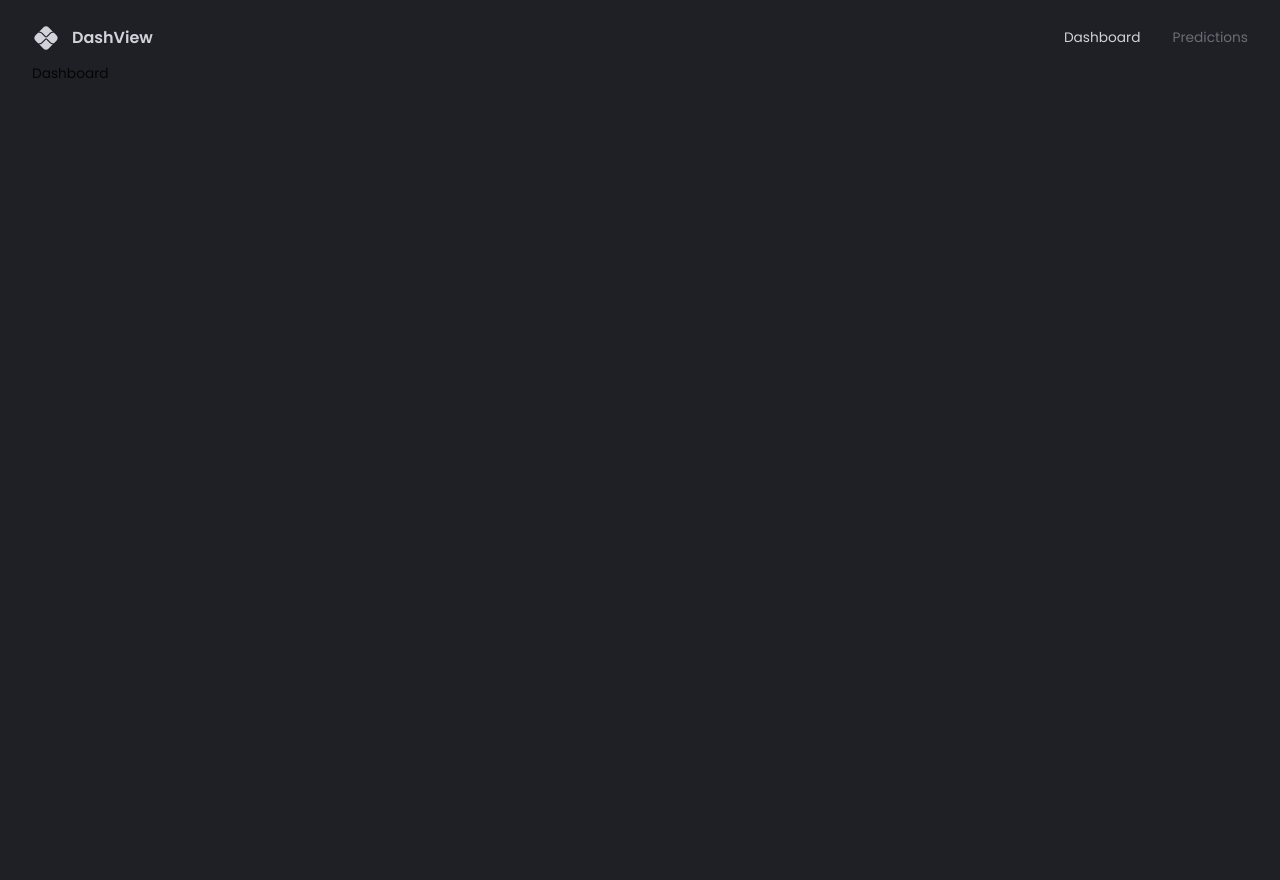
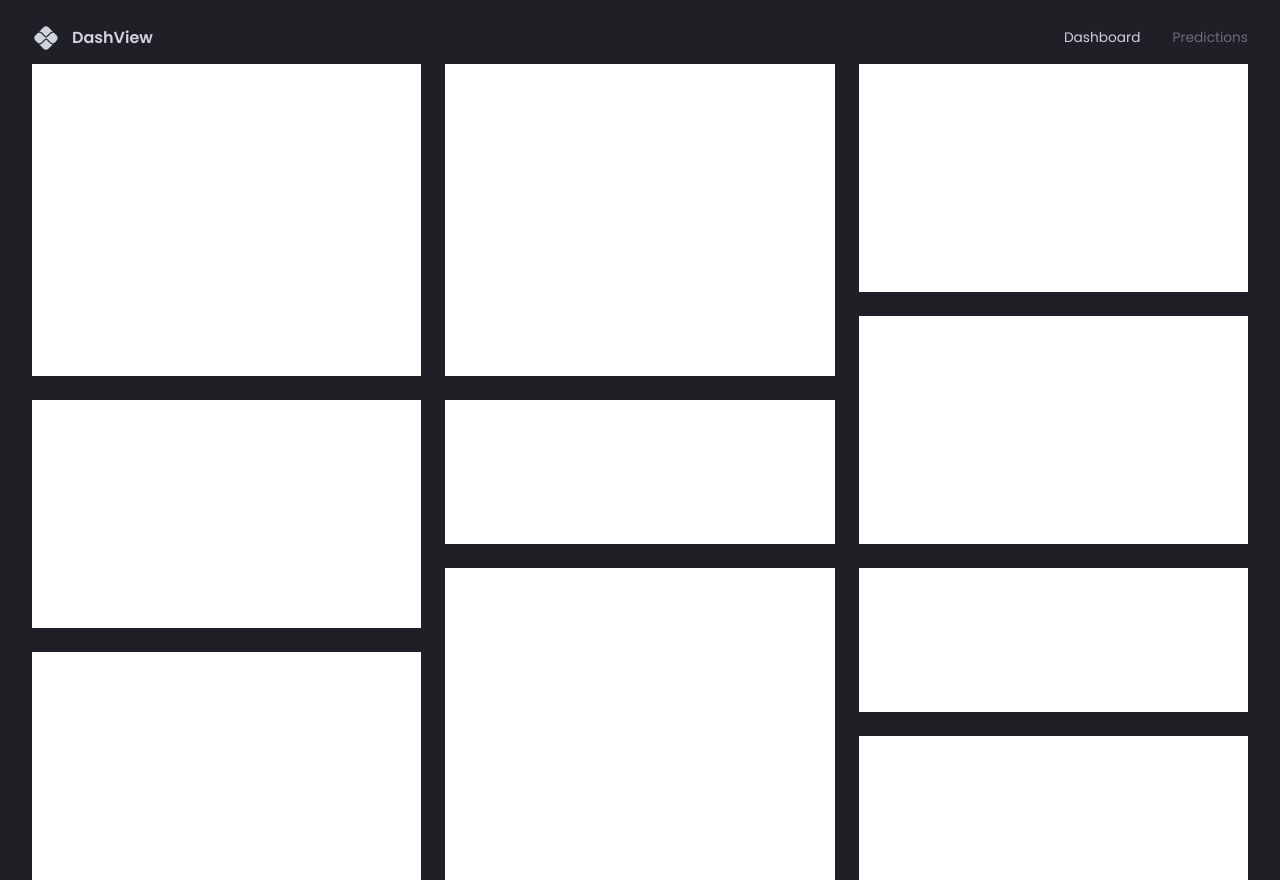
Before and after one commit to psp3075/Dashboard, a React (Vite) app in the folder client/: page / in a window 1280 px wide. Before the commit the page ends 800 px from the top, so only its background shows below. Built offline with nearby package versions, Linux system fonts and the light colour scheme.

Commit message:
grid setup

```diff
--- a/client/src/pages/dashboard/index.tsx
+++ b/client/src/pages/dashboard/index.tsx
@@ -1,9 +1,87 @@
-import React from "react";
-
+import { Box, useTheme, useMediaQuery } from "@mui/material";
 type Props = {};
 
+const gridTemplateLargeScreens = `
+"a b c"
+"a b c"
+"a b c"
+"a b f"
+"d e f"
+"d e f"
+"d h i"
+"g h i"
+"g h j"
+"g h j"
+`;
+
+const gridTemplateSmallScreens = `
+"a"
+"a"
+"a"
+"a"
+"b"
+"b"
+"b"
+"b"
+"c"
+"c"
+"c"
+"d"
+"d"
+"d"
+"e"
+"e"
+"f"
+"f"
+"f"
+"g"
+"g"
+"g"
+"h"
+"h"
+"h"
+"h"
+"i"
+"i"
+"j"
+"j"
+`;
+
 const Dashboard = (props: Props) => {
-  return <div>Dashboard</div>;
+  const isAboveMediumScreens = useMediaQuery("(min-width:1200px)");
+  const { palette } = useTheme();
+  return (
+    <Box
+      width="100%"
+      height="100%"
+      display="grid"
+      gap="1.5rem"
+      sx={
+        isAboveMediumScreens
+          ? {
+              gridTemplateColumns: "repeat(3,minmax(370px,1fr))",
+              gridTemplateRows: "repeat(10,minmax(60px,1fr))",
+              gridTemplateAreas: gridTemplateLargeScreens,
+            }
+          : {
+              gridAutoColumns: "1fr",
+              gridAutoRows: "80px",
+              gridTemplateAreas: gridTemplateSmallScreens,
+            }
+      }
+    >
+      <Box bgcolor="#fff " gridArea="a"></Box>
+      <Box bgcolor="#fff " gridArea="b"></Box>
+      <Box bgcolor="#fff " gridArea="c"></Box>
+      <Box bgcolor="#fff " gridArea="d"></Box>
+      <Box bgcolor="#fff " gridArea="e"></Box>
+      <Box bgcolor="#fff " gridArea="f"></Box>
+      <Box bgcolor="#fff " gridArea="g"></Box>
+      <Box bgcolor="#fff " gridArea="h"></Box>
+      <Box bgcolor="#fff " gridArea="i"></Box>
+      <Box bgcolor="#fff " gridArea="j"></Box>
+    </Box>
+  );
 };
 
 export default Dashboard;
```
